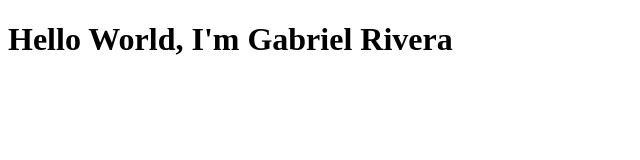
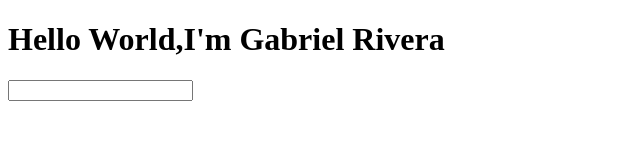
Before and after one commit to grivera333/grivera333, a plain HTML site: page hello_world_Rivera.html in a window 1280 px wide. Shown: the whole page, without its empty margins (0-640 px from the left). Drawn offline with Linux system fonts and the light colour scheme.

Commit message:
Revert "Update hello_world_Rivera.html"
This reverts commit 8131eeeb902c1ebea0ecd7cb9c9d198fa7e85109.

```diff
--- a/hello_world_Rivera.html
+++ b/hello_world_Rivera.html
@@ -4,6 +4,9 @@
         <title>Hello World</title>
     </head>
     <body>
-        <h1>Hello World, I'm Gabriel Rivera</h1>
+        <h1>Hello World,I'm Gabriel Rivera</h1>
     </body>
 </html>
+
+
+<input type="index.html" />
```
